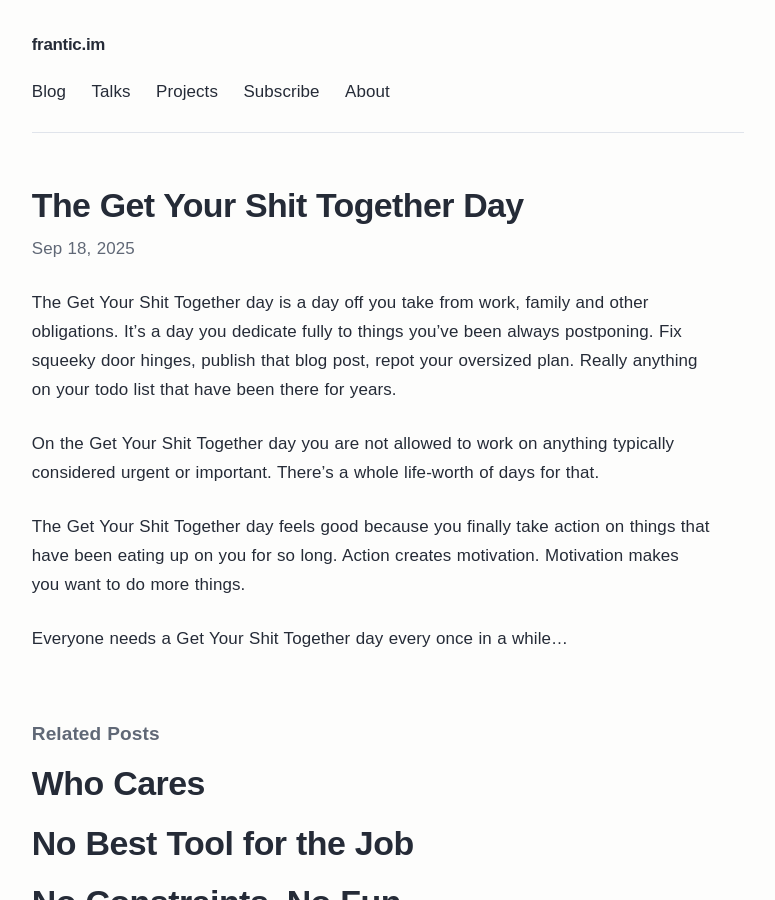
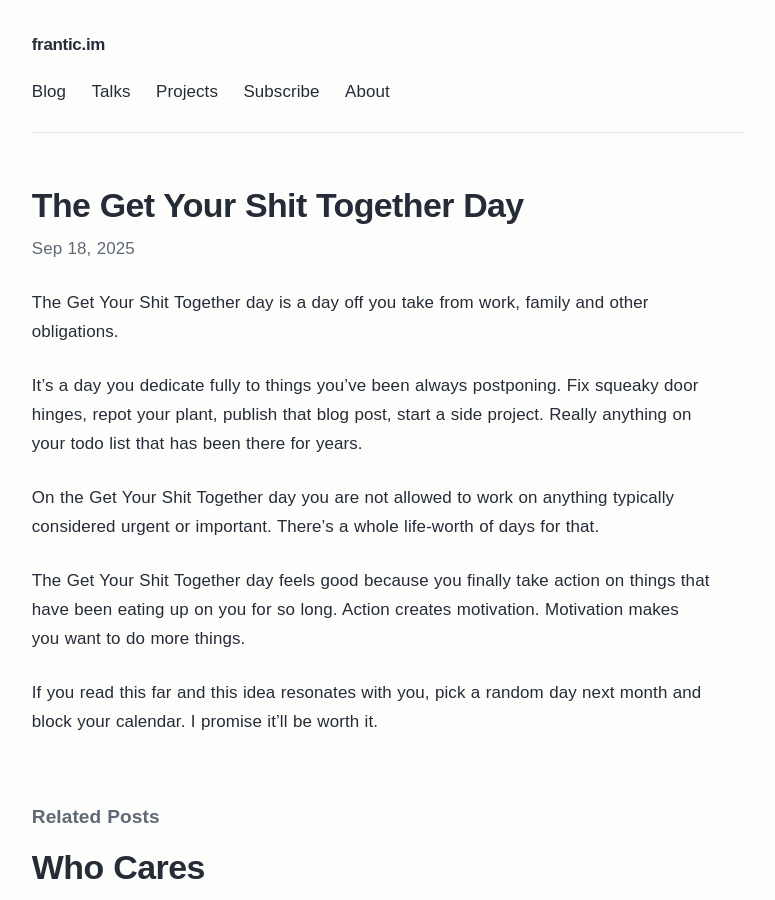
Before and after one commit to frantic/frantic.github.io, a Jekyll site: the page built from _posts/2025-09-18-get-your-shit-together-day.md, in a window 1280 px wide and 900 px high. Shown: the whole window, without its empty margins (252-1027 px from the left). Built offline with Jekyll 4.4.1, drawn with Linux system fonts in a browser that asks for light colours.

Commit message:
Publishing changes

```diff
--- a/_posts/2025-09-18-get-your-shit-together-day.md
+++ b/_posts/2025-09-18-get-your-shit-together-day.md
@@ -8,10 +8,12 @@ tags:
   - models
 ---
 
-The Get Your Shit Together day is a day off you take from work, family and other obligations. It's a day you dedicate fully to things you've been always postponing. Fix squeeky door hinges, publish that blog post, repot your oversized plan. Really anything on your todo list that have been there for years.
+The Get Your Shit Together day is a day off you take from work, family and other obligations.
+
+It's a day you dedicate fully to things you've been always postponing. Fix squeaky door hinges, repot your plant, publish that blog post, start a side project. Really anything on your todo list that has been there for years.
 
 On the Get Your Shit Together day you are not allowed to work on anything typically considered urgent or important. There's a whole life-worth of days for that.
 
 The Get Your Shit Together day feels good because you finally take action on things that have been eating up on you for so long. Action creates motivation. Motivation makes you want to do more things.
 
-Everyone needs a Get Your Shit Together day every once in a while...
+If you read this far and this idea resonates with you, pick a random day next month and block your calendar. I promise it'll be worth it.
```
